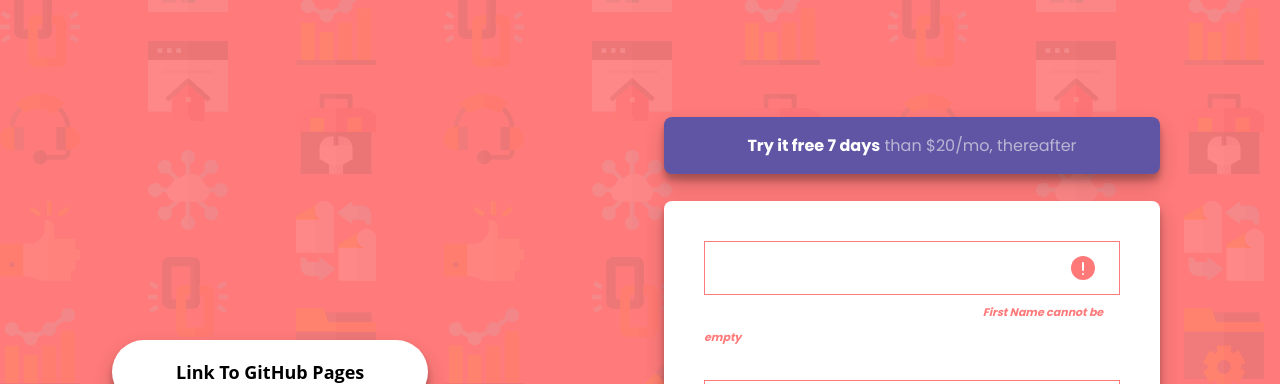
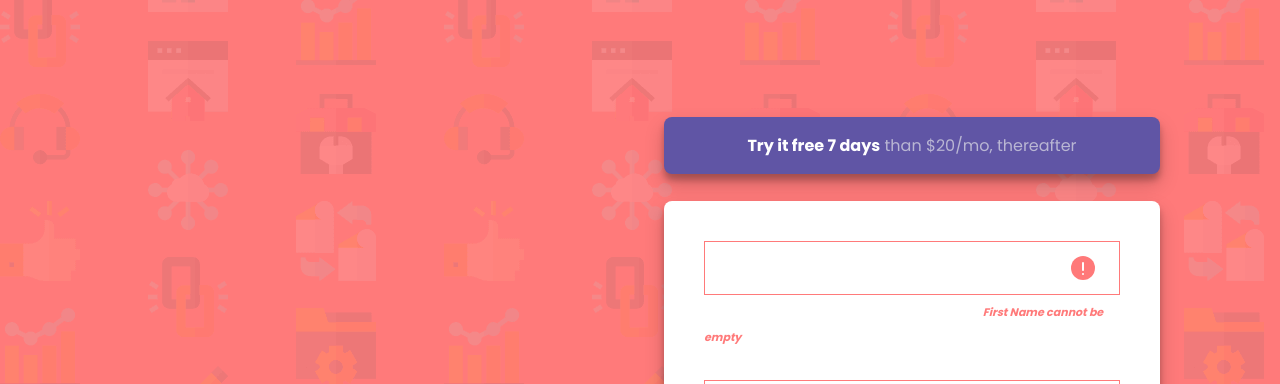
Before and after one commit to abdullmustyy/I4GxZuri-Responsiveness-MediaQuery-Task, a plain HTML site: page index.html in a window 1280 px wide. Shown: the top 384 px of the page. Drawn offline with Linux system fonts and the light colour scheme.

Commit message:
Update Style and Structure

```diff
--- a/index.html
+++ b/index.html
@@ -13,9 +13,6 @@
     <main class="main">
         <div class="container">
             <section class="info">
-                <a href="https://github.com/abdullmustyy/I4GxZuri-Responsiveness-MediaQuery-Task/settings/pages"><button
-                        type="button">Link To
-                        GitHub Pages</button></a>
                 <h1>
                     Learn to code by watching others
                 </h1>
--- a/style.css
+++ b/style.css
@@ -123,26 +123,6 @@ input:valid {
     justify-content: center;
     width: 50%;
     padding: 0 1rem;
-}
-
-.main .info button {
-    border: none;
-    border-radius: 3rem;
-    Box-shadow:
-        0 10px 20px rgba(0, 0, 0, 0.19),
-        0 6px 6px rgba(0, 0, 0, 0.23);
-    background: white;
-    font-family: 'Open Sans', sans-serif;
-    font-size: large;
-    font-weight: 700;
-    height: 4rem;
-    margin-bottom: 1rem;
-    padding: 0rem 4rem;
-}
-
-.main .info button:hover {
-    color: lighten(var(--primaryColor), 50%);
-    opacity: 0.6;
 }
 
 .main .info p {
```
